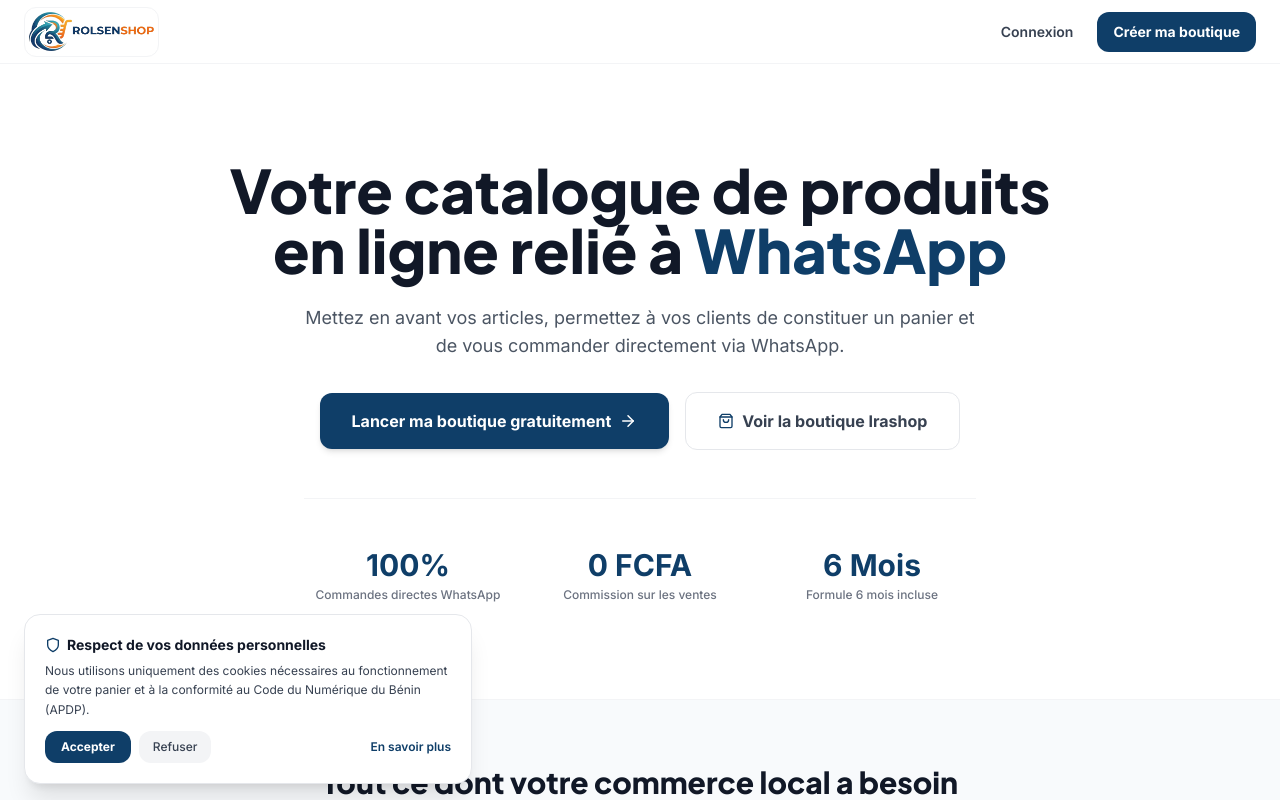
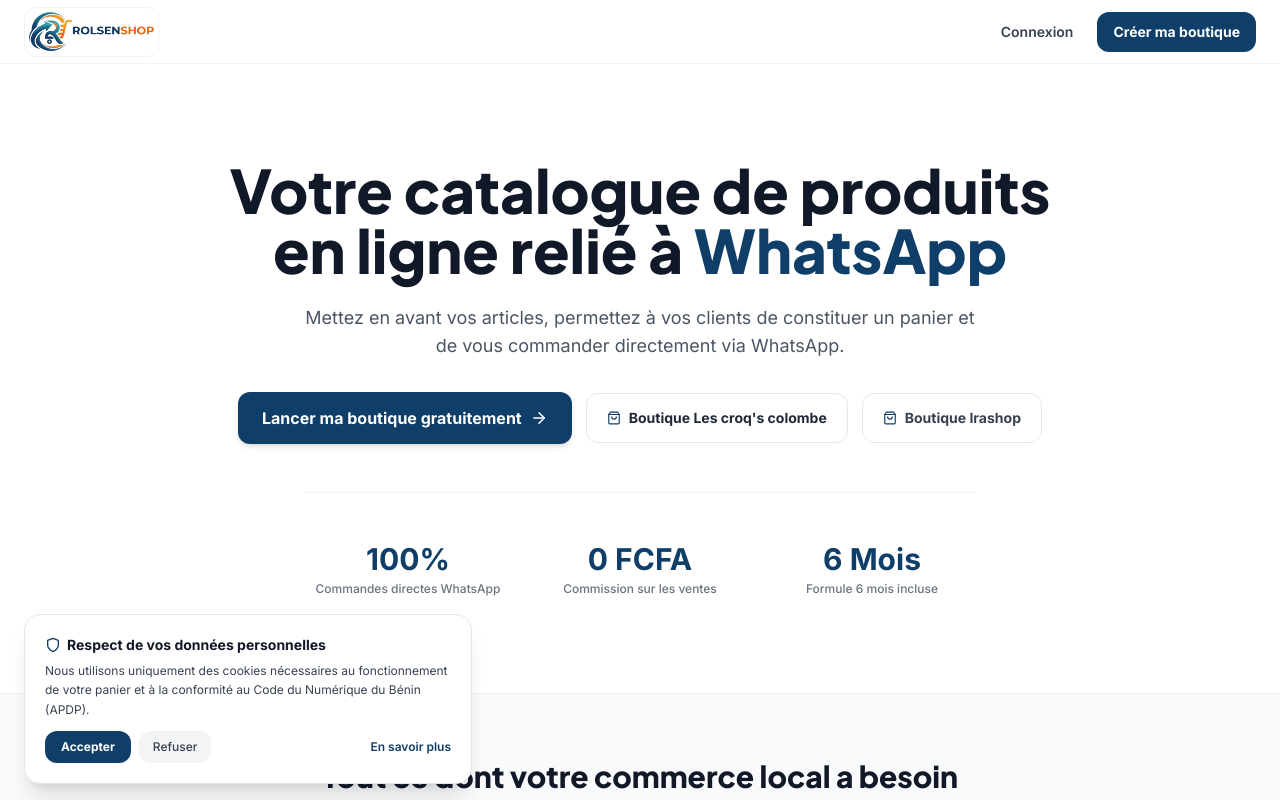
Before and after one commit to senanroland5-collab/Rolsenshop, a Next.js app: page / in a window 1280 px wide. Shown: the top 800 px of the page. Built offline with nearby package versions, Linux system fonts and the light colour scheme.

Commit message:
feat: add Les croq's colombe store button on homepage hero
Co-authored-by: senanroland5-collab <251367137+senanroland5-collab@users.noreply.github.com>

```diff
--- a/app/page.tsx
+++ b/app/page.tsx
@@ -43,18 +43,26 @@ export default function HomePage() {
               Mettez en avant vos articles, permettez à vos clients de constituer un panier et de vous commander directement via WhatsApp.
             </p>
 
-            <div className="flex flex-col sm:flex-row items-center justify-center gap-4">
+            <div className="flex flex-col sm:flex-row items-center justify-center gap-3.5 flex-wrap">
               <Link
                 href="/auth/register"
-                className="w-full sm:w-auto bg-brand text-white font-extrabold text-base px-8 py-4 rounded-xl hover:bg-brand-dark transition shadow-md flex items-center justify-center gap-2"
+                className="w-full sm:w-auto bg-brand text-white font-extrabold text-base px-6 py-3.5 rounded-xl hover:bg-brand-dark transition shadow-md flex items-center justify-center gap-2"
               >
                 Lancer ma boutique gratuitement <FiArrowRight className="text-lg" />
               </Link>
+
+              <Link
+                href="/les-croqs-colombe"
+                className="w-full sm:w-auto border border-gray-200 text-gray-800 font-bold text-sm px-5 py-3.5 rounded-xl hover:bg-gray-50 transition flex items-center justify-center gap-2"
+              >
+                <FiShoppingBag className="text-brand" /> Boutique Les croq&apos;s colombe
+              </Link>
+
               <Link
                 href="/irashop"
-                className="w-full sm:w-auto border border-gray-200 text-gray-700 font-bold text-base px-8 py-4 rounded-xl hover:bg-gray-50 transition flex items-center justify-center gap-2"
+                className="w-full sm:w-auto border border-gray-200 text-gray-700 font-bold text-sm px-5 py-3.5 rounded-xl hover:bg-gray-50 transition flex items-center justify-center gap-2"
               >
-                <FiShoppingBag className="text-brand" /> Voir la boutique Irashop
+                <FiShoppingBag className="text-brand" /> Boutique Irashop
               </Link>
             </div>
 
```
